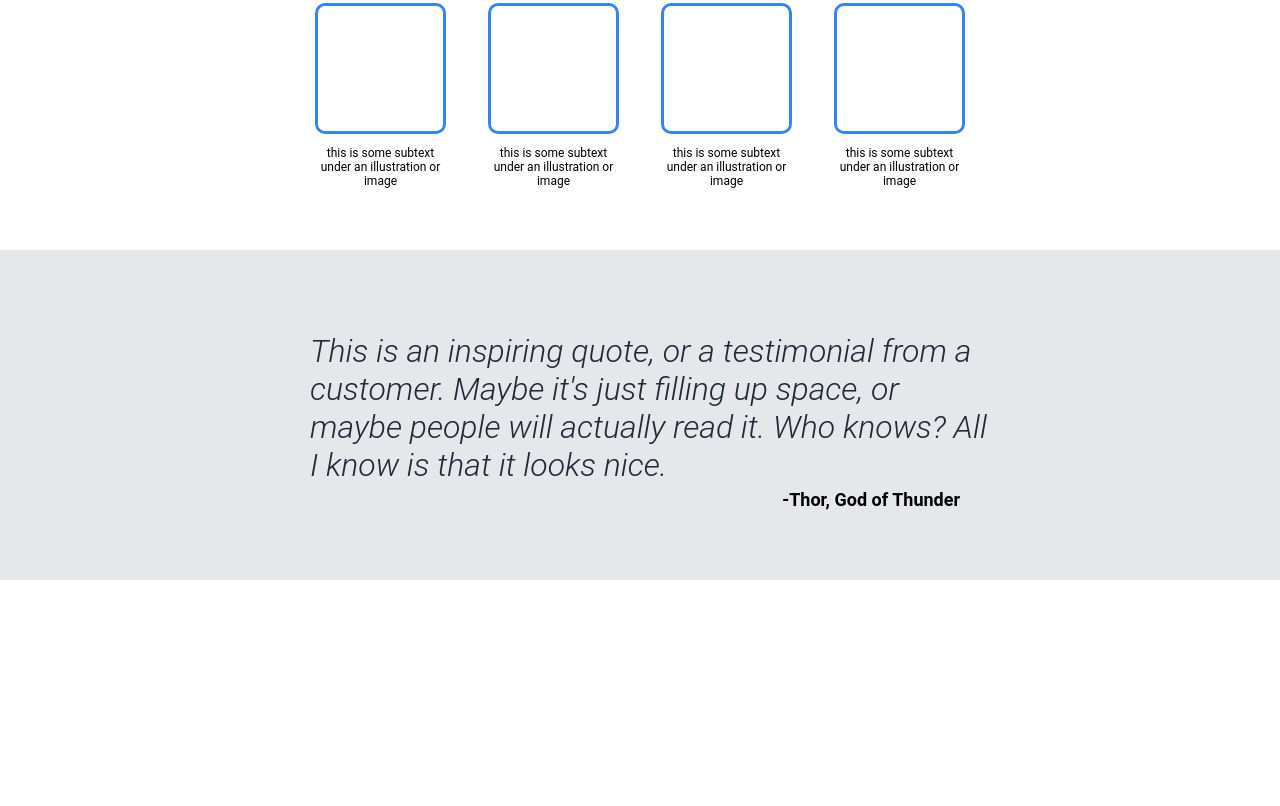
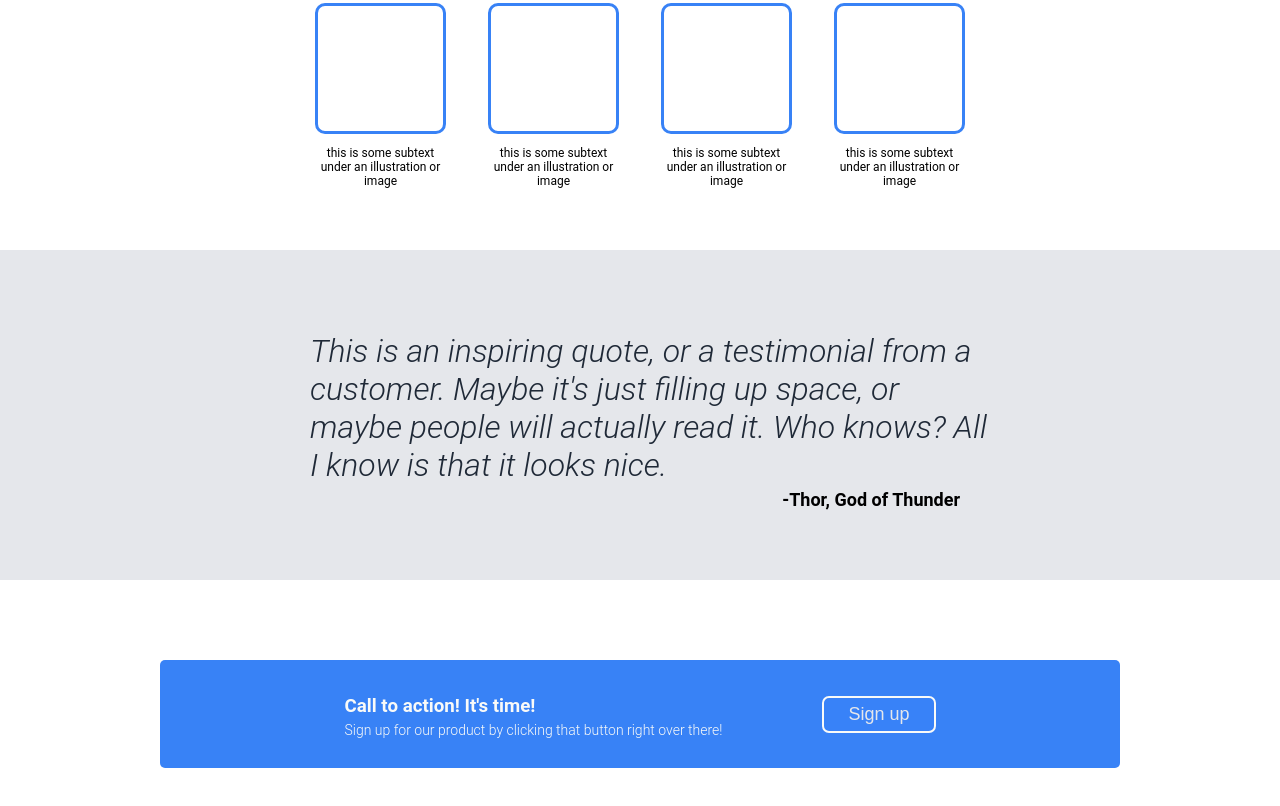
Before and after one commit to himikeorg/landing-page, a plain HTML site: page index.html in a window 1280 px wide. Shown: the part 646-1452 px from the top of the page. Before the commit the page ends 1276 px from the top, so only its background shows below. Drawn offline with Linux system fonts and the light colour scheme.

Commit message:
Add CTA section

```diff
--- a/index.html
+++ b/index.html
@@ -58,5 +58,14 @@
             <div class="credit">-Thor, God of Thunder</div>
         </div>
     </div>
+    <div class="cta-section">
+        <div class="cta">
+            <div class="cta-info">
+                <h3>Call to action! It's time!</h3>
+                <p>Sign up for our product by clicking that button right over there!</p>
+            </div>
+            <button class="sign-up">Sign up</button>
+        </div>
+    </div>
 </body>
 </html>
--- a/style.css
+++ b/style.css
@@ -56,7 +56,7 @@ h1 {
    font-size: 18px;
    color: #E5E7EB;
    padding: 6px 24px;
-   border-radius: 10px;
+   border-radius: 7px;
    border: none;
 }
 
@@ -129,3 +129,39 @@ h2 {
     font-weight: 700;
     font-size: 18px;
 }
+
+/* CTA Section */
+
+.cta-section {
+    width: 100%;
+    display: flex;
+    justify-content: center;
+    margin-bottom: 70px;
+    padding-top: 30px;
+}
+
+.cta {
+    width: 960px;
+    background-color: #3882F6;
+    border-radius: 5px;
+    display: flex;
+    justify-content: center;
+    align-items: center;
+    gap: 100px;
+    color: #F9FAF8;
+    padding: 30px 0;
+}
+
+.cta .sign-up {
+    border: 2px solid #F9FAF8;
+}
+
+.cta-info p {
+    margin: 0;
+    font-weight: 300;
+    font-size: 14px;
+}
+
+h3 {
+    margin: 5px 0;
+}
```
